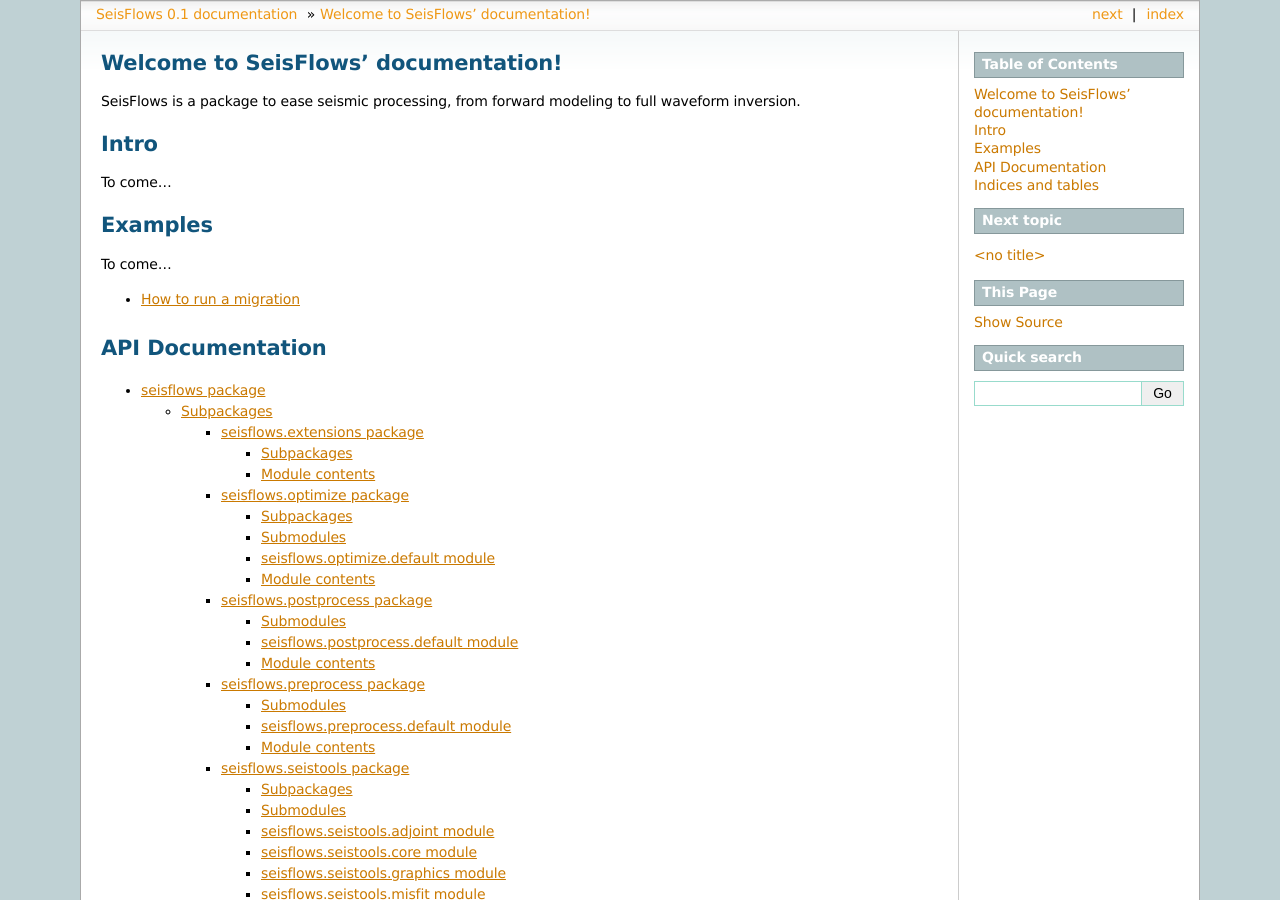
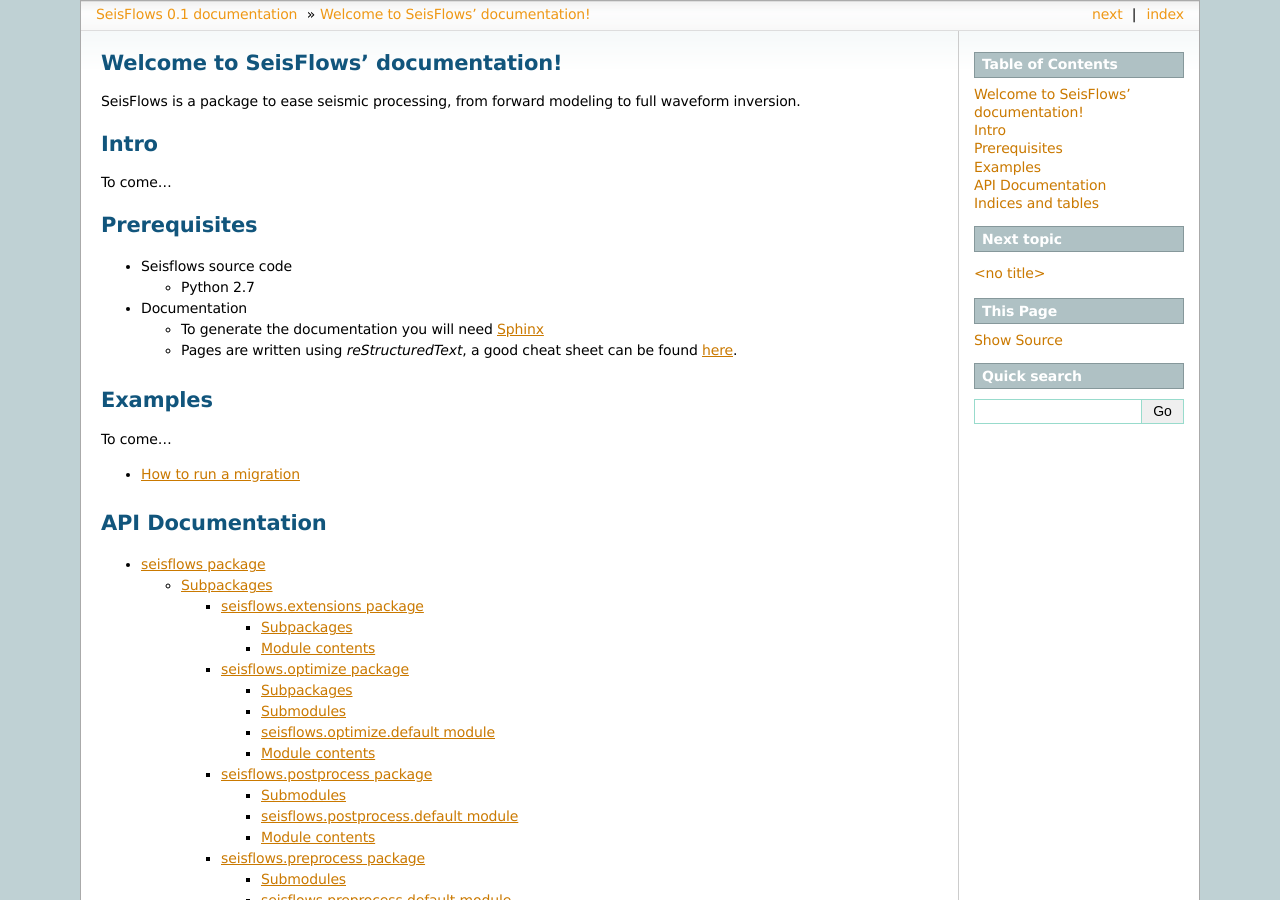
Before and after one commit to adjtomo/seisflows, a Sphinx documentation site: the page built from doc/index.rst, in a window 1280 px wide and 900 px high. Built offline with Sphinx 7.4.7, drawn with Linux system fonts in a browser that asks for light colours; formulas are drawn with MathJax 3; pages that are not in the unit, such as notebooks, are missing from menus.

Commit message:
Adds prerequisites to doc

```diff
--- a/doc/index.rst
+++ b/doc/index.rst
@@ -13,6 +13,18 @@
 =====
 
 To come...
+
+Prerequisites
+=============
+
+* Seisflows source code
+
+  * Python 2.7
+
+* Documentation
+
+  * To generate the documentation you will need `Sphinx <http://sphinx-doc.org/>`_
+  * Pages are written using *reStructuredText*, a good cheat sheet can be found `here <http://openalea.gforge.inria.fr/doc/openalea/doc/_build/html/source/sphinx/rest_syntax.html>`_.
 
 Examples
 ========
```
